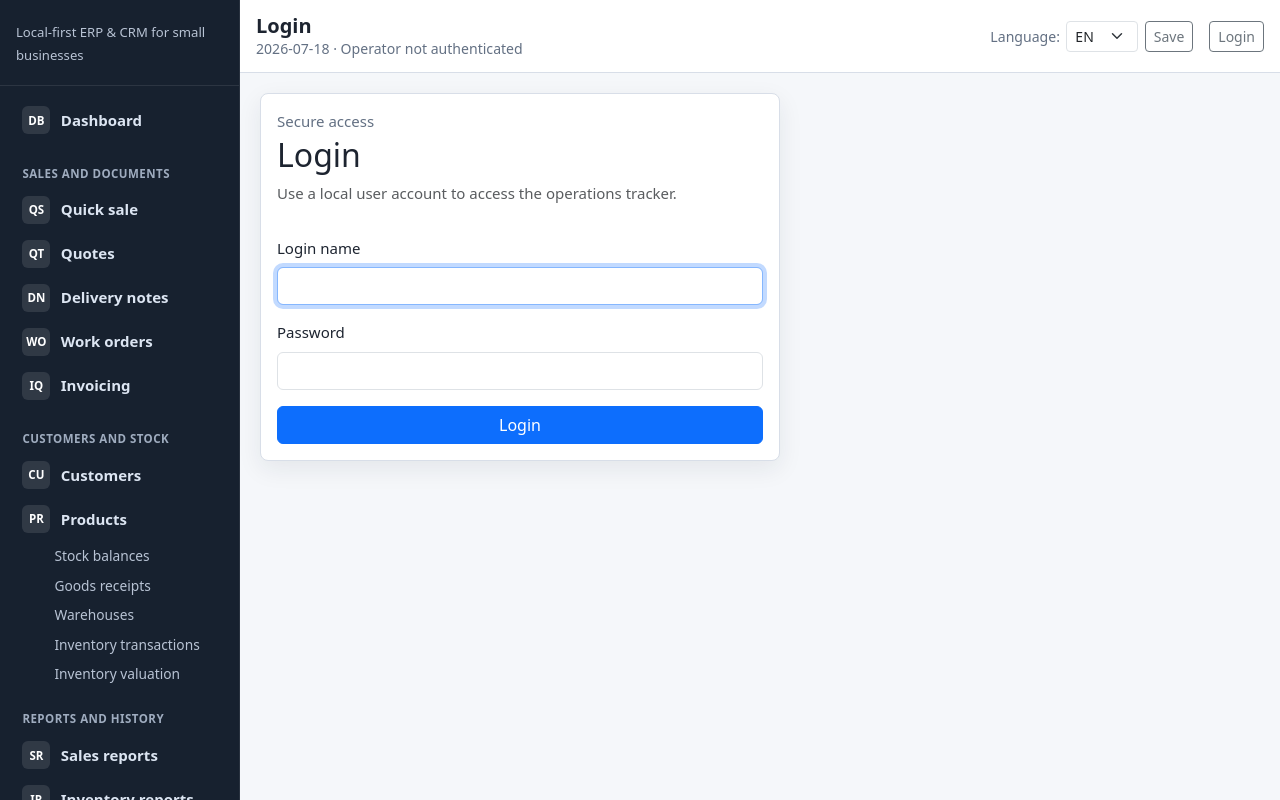
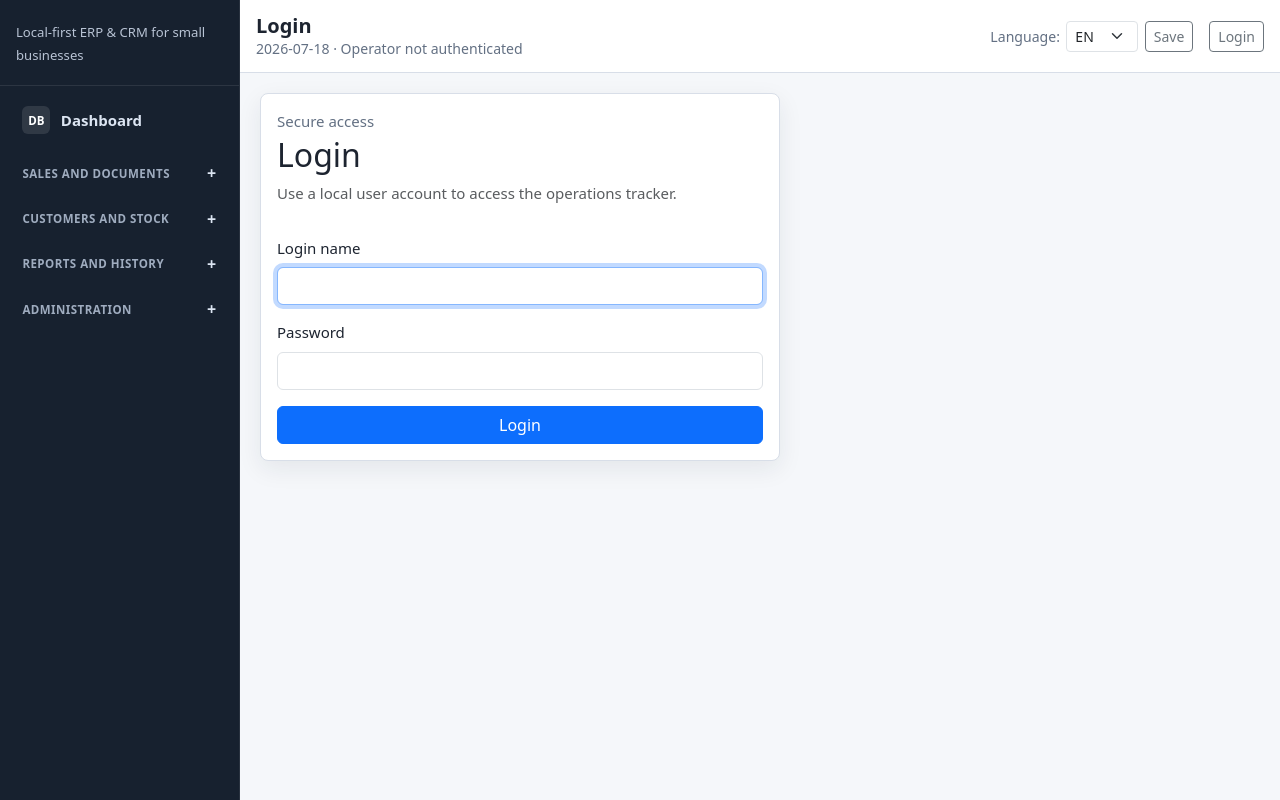
Before and after one commit to denzo69/-Local-First-Operations-Tracker-Commercial, a FastAPI app: page /login in a window 1280 px wide. Run offline with FastAPI, Linux system fonts and the light colour scheme; tables that the repository leaves empty hold one stand-in row (values such as "Sample post"); some libraries are stand-ins or nearby versions.

Commit message:
Make desktop sidebar groups collapsible

```diff
--- a/app/static/css/app.css
+++ b/app/static/css/app.css
@@ -91,12 +91,54 @@ button:focus-visible,
 }
 
 .sidebar-group-label {
+    display: block;
+    width: 100%;
     color: #9facbf;
     font-size: .72rem;
     font-weight: 700;
     letter-spacing: .04em;
     text-transform: uppercase;
     padding: .65rem .65rem .35rem;
+}
+
+.sidebar-group-toggle-desktop {
+    display: flex;
+    align-items: center;
+    justify-content: space-between;
+    border: 0;
+    background: transparent;
+    text-align: left;
+    cursor: pointer;
+}
+
+.sidebar-group-toggle-desktop::after {
+    content: "+";
+    color: #dce5f2;
+    font-size: 1rem;
+    line-height: 1;
+}
+
+.sidebar-group-toggle-desktop[aria-expanded="true"]::after {
+    content: "−";
+}
+
+.sidebar-group-toggle-desktop:hover,
+.sidebar-group-toggle-desktop:focus {
+    color: #dce5f2;
+}
+
+.sidebar-group-toggle-desktop:focus-visible {
+    outline: 3px solid rgba(255, 255, 255, 0.24);
+    outline-offset: 2px;
+}
+
+.sidebar-group-items {
+    display: grid;
+    gap: .2rem;
+}
+
+.sidebar-group-items[hidden] {
+    display: none;
 }
 
 .sidebar-link {
--- a/app/static/js/app.js
+++ b/app/static/js/app.js
@@ -10,6 +10,21 @@ document.querySelectorAll("[data-bs-toggle='collapse']").forEach((button) => {
 });
 
 document.querySelectorAll("[data-mobile-nav-toggle]").forEach((button) => {
+    button.addEventListener("click", () => {
+        const targetId = button.getAttribute("aria-controls");
+        const target = targetId ? document.getElementById(targetId) : null;
+
+        if (!target) {
+            return;
+        }
+
+        const expanded = button.getAttribute("aria-expanded") === "true";
+        button.setAttribute("aria-expanded", String(!expanded));
+        target.hidden = expanded;
+    });
+});
+
+document.querySelectorAll("[data-sidebar-group-toggle]").forEach((button) => {
     button.addEventListener("click", () => {
         const targetId = button.getAttribute("aria-controls");
         const target = targetId ? document.getElementById(targetId) : null;
--- a/app/templates/base.html
+++ b/app/templates/base.html
@@ -20,15 +20,20 @@
             <span class="nav-icon" aria-hidden="true">DB</span><span>{{ t.dashboard }}</span>
         </a>
         <div class="sidebar-group">
-            <div class="sidebar-group-label">{{ t.sales_and_documents }}</div>
+            {% set sales_group_open = active_page in ['quotes', 'delivery_notes', 'jobs'] %}
+            <button class="sidebar-group-label sidebar-group-toggle-desktop" type="button" data-sidebar-group-toggle aria-expanded="{{ 'true' if sales_group_open else 'false' }}" aria-controls="desktopNavSales">{{ t.sales_and_documents }}</button>
+            <div class="sidebar-group-items" id="desktopNavSales" {% if not sales_group_open %}hidden{% endif %}>
                 <a class="sidebar-link" href="/sales/quick"><span class="nav-icon" aria-hidden="true">QS</span><span>{{ t.quick_sale }}</span></a>
                 <a class="sidebar-link {% if active_page == 'quotes' %}active{% endif %}" href="/quotes"><span class="nav-icon" aria-hidden="true">QT</span><span>{{ t.quotes }}</span></a>
                 <a class="sidebar-link {% if active_page == 'delivery_notes' %}active{% endif %}" href="/delivery-notes"><span class="nav-icon" aria-hidden="true">DN</span><span>{{ t.delivery_notes }}</span></a>
                 <a class="sidebar-link {% if active_page == 'jobs' %}active{% endif %}" href="/work-orders"><span class="nav-icon" aria-hidden="true">WO</span><span>{{ t.work_orders }}</span></a>
                 <a class="sidebar-link" href="/sales/invoice-queue"><span class="nav-icon" aria-hidden="true">IQ</span><span>{{ t.invoicing }}</span></a>
             </div>
+        </div>
         <div class="sidebar-group">
-            <div class="sidebar-group-label">{{ t.customers_and_stock }}</div>
+            {% set stock_group_open = active_page in ['customers', 'products'] %}
+            <button class="sidebar-group-label sidebar-group-toggle-desktop" type="button" data-sidebar-group-toggle aria-expanded="{{ 'true' if stock_group_open else 'false' }}" aria-controls="desktopNavStock">{{ t.customers_and_stock }}</button>
+            <div class="sidebar-group-items" id="desktopNavStock" {% if not stock_group_open %}hidden{% endif %}>
                 <a class="sidebar-link {% if active_page == 'customers' %}active{% endif %}" href="/customers"><span class="nav-icon" aria-hidden="true">CU</span><span>{{ t.customers }}</span></a>
                 <a class="sidebar-link {% if active_page == 'products' %}active{% endif %}" href="/products"><span class="nav-icon" aria-hidden="true">PR</span><span>{{ t.products }}</span></a>
                 <div class="sidebar-subnav">
@@ -39,16 +44,22 @@
                     <a href="/products/inventory/valuation">{{ t.inventory_valuation }}</a>
                 </div>
             </div>
+        </div>
         <div class="sidebar-group">
-            <div class="sidebar-group-label">{{ t.reports_and_history }}</div>
+            {% set reports_group_open = active_page in ['reports', 'sales', 'seller_reports'] %}
+            <button class="sidebar-group-label sidebar-group-toggle-desktop" type="button" data-sidebar-group-toggle aria-expanded="{{ 'true' if reports_group_open else 'false' }}" aria-controls="desktopNavReports">{{ t.reports_and_history }}</button>
+            <div class="sidebar-group-items" id="desktopNavReports" {% if not reports_group_open %}hidden{% endif %}>
                 <a class="sidebar-link {% if active_page == 'reports' %}active{% endif %}" href="/reports"><span class="nav-icon" aria-hidden="true">SR</span><span>{{ t.sales_reports }}</span></a>
                 <a class="sidebar-link" href="/products/inventory/valuation"><span class="nav-icon" aria-hidden="true">IR</span><span>{{ t.inventory_reports }}</span></a>
                 <a class="sidebar-link {% if active_page == 'sales' %}active{% endif %}" href="/sales"><span class="nav-icon" aria-hidden="true">SH</span><span>{{ t.sales_history }}</span></a>
                 <a class="sidebar-link" href="/sales/invoice-queue?view=all"><span class="nav-icon" aria-hidden="true">IH</span><span>{{ t.invoice_history }}</span></a>
                 <a class="sidebar-link {% if active_page == 'seller_reports' %}active{% endif %}" href="/seller-reports"><span class="nav-icon" aria-hidden="true">SE</span><span>{{ t.seller_reports }}</span></a>
             </div>
+        </div>
         <div class="sidebar-group">
-            <div class="sidebar-group-label">{{ t.administration }}</div>
+            {% set admin_group_open = active_page in ['language', 'users', 'cash_registers', 'audit_log', 'backups', 'settings'] %}
+            <button class="sidebar-group-label sidebar-group-toggle-desktop" type="button" data-sidebar-group-toggle aria-expanded="{{ 'true' if admin_group_open else 'false' }}" aria-controls="desktopNavAdmin">{{ t.administration }}</button>
+            <div class="sidebar-group-items" id="desktopNavAdmin" {% if not admin_group_open %}hidden{% endif %}>
                 <a class="sidebar-link {% if active_page == 'language' %}active{% endif %}" href="/settings/language"><span class="nav-icon" aria-hidden="true">LA</span><span>{{ t.language }}</span></a>
                 {% if can_manage_administration %}
                 <a class="sidebar-link {% if active_page == 'users' %}active{% endif %}" href="/users"><span class="nav-icon" aria-hidden="true">US</span><span>{{ t.users }}</span></a>
@@ -57,6 +68,7 @@
                 <a class="sidebar-link {% if active_page == 'backups' %}active{% endif %}" href="/backups"><span class="nav-icon" aria-hidden="true">BU</span><span>{{ t.backups }}</span></a>
                 <a class="sidebar-link {% if active_page == 'settings' %}active{% endif %}" href="/settings"><span class="nav-icon" aria-hidden="true">ST</span><span>{{ t.settings }}</span></a>
                 {% endif %}
+            </div>
         </div>
     </nav>
 </aside>
```
Lines whose indentation alone changed are shown as unchanged.
